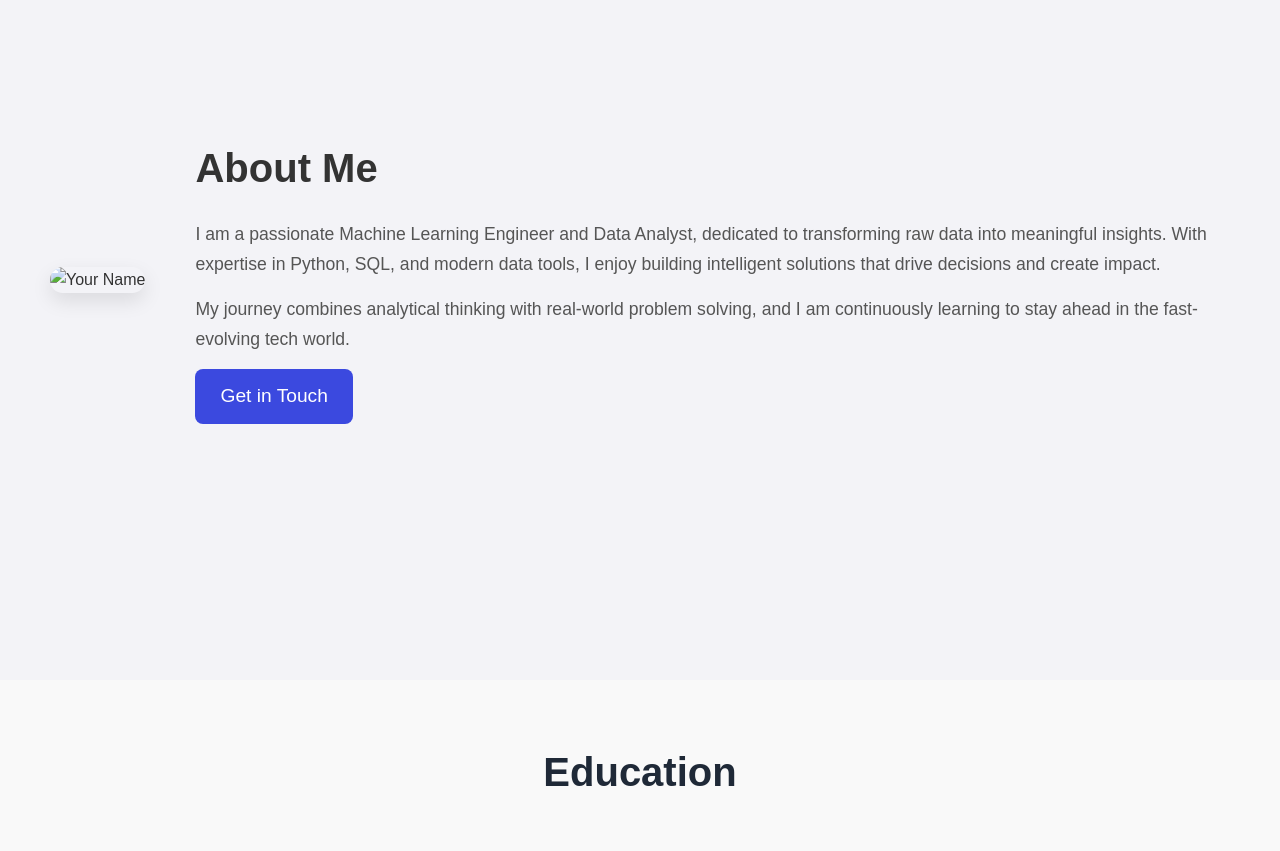
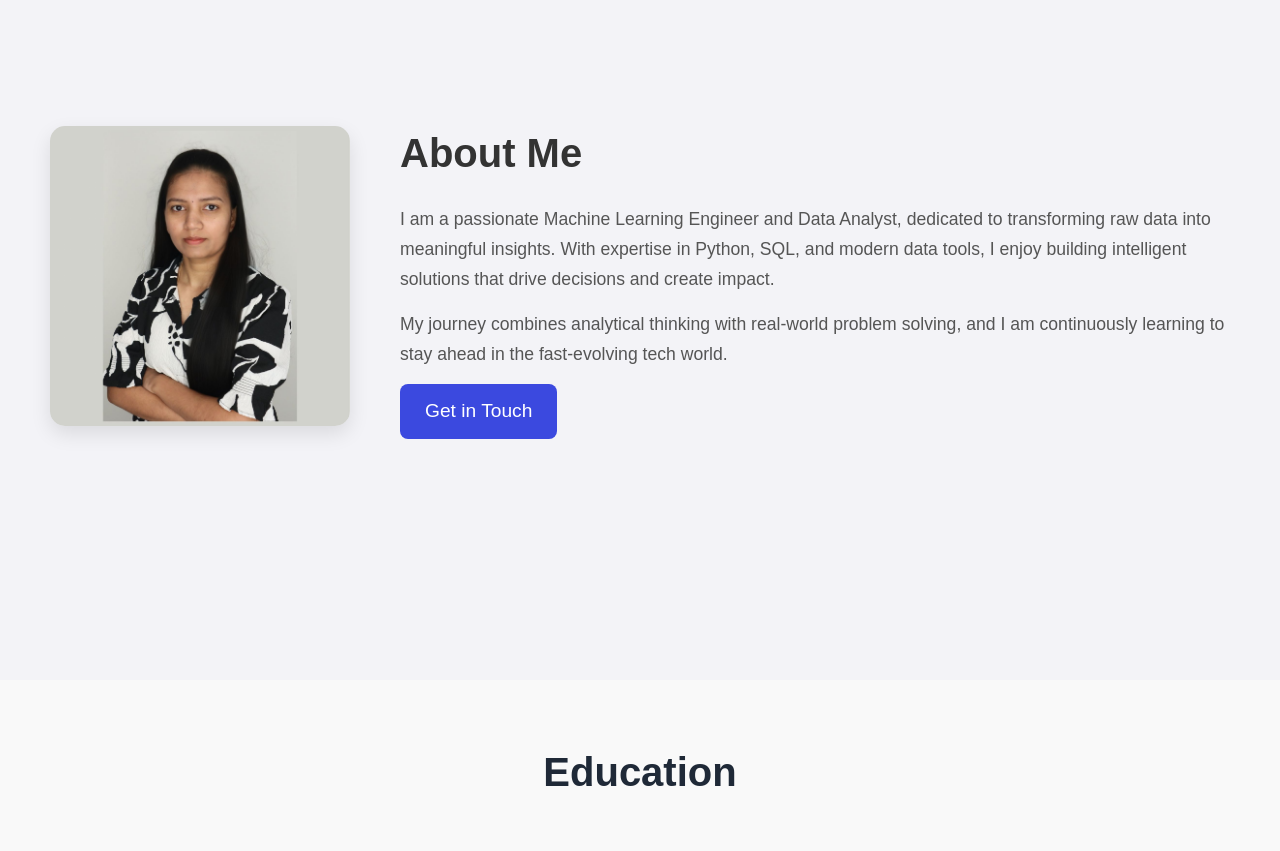
Before and after one commit to mahalakshmi131202/portfolio-website-maha, a plain HTML site: page index.html in a window 1280 px wide. Shown: the part 920-1771 px from the top of the page. Drawn offline with nearby package versions, Linux system fonts and the light colour scheme.

Commit message:
Fix HTML formatting and structure

```diff
--- a/index.html
+++ b/index.html
@@ -70,7 +70,7 @@
   <div class="about-container">
     <!-- Left Side: Photo -->
     <div class="about-photo">
-      <img src="images/maha pic.jpg" alt="Your Name">
+      <img src="maha pic.jpg" alt="Your Name">
     </div>
 
     <!-- Right Side: About Info -->
```
